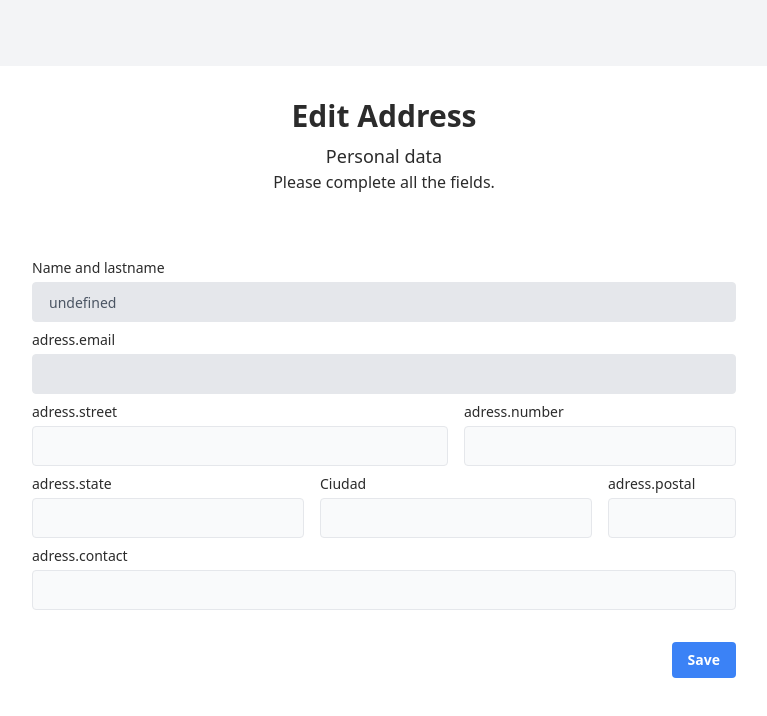
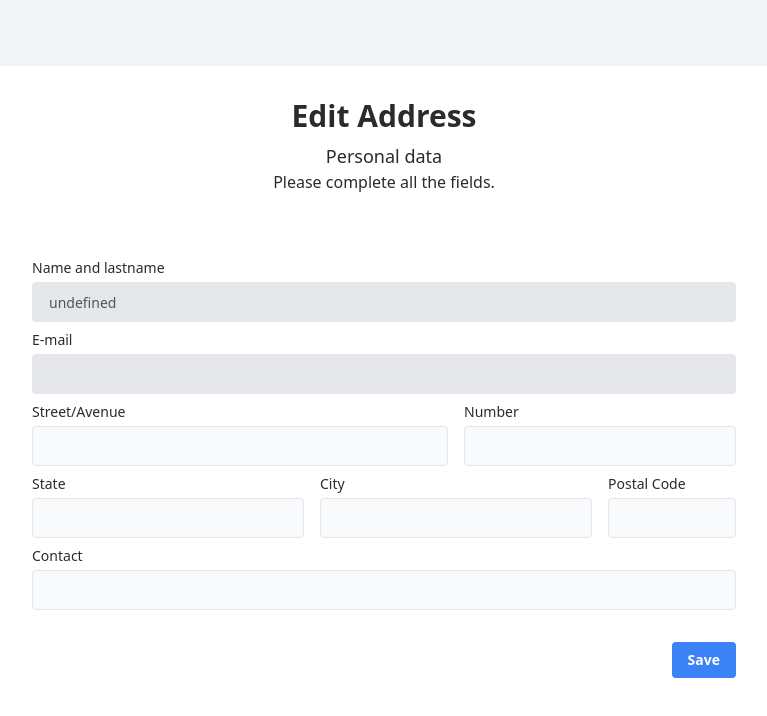
Before and after one commit to NiveJulian/Neoshop-Marketplace, a React (Vite) app in the folder Client/: page /adress in a window 1280 px wide. Shown: the top 716 px of the page, without its empty margins (256-1023 px from the left). Built offline with nearby package versions, Linux system fonts and the light colour scheme; no server answers.

Commit message:
retoques finales 3

```diff
--- a/Client/src/views/AdressUser.jsx
+++ b/Client/src/views/AdressUser.jsx
@@ -101,7 +101,7 @@ export const AdressUser = () => {
 
                 <div className="md:col-span-5">
                   <label htmlFor="email" style={{ color: textColor }}>
-                    {t('adress.email')}
+                    {t('adressUser.email')}
                   </label>
                   <input
                     type="email"
@@ -115,7 +115,7 @@ export const AdressUser = () => {
 
                 <div className="md:col-span-3">
                   <label htmlFor="adress_street" style={{ color: textColor }}>
-                    {t('adress.street')}
+                    {t('adressUser.street')}
                   </label>
                   <input
                     type="text"
@@ -129,7 +129,7 @@ export const AdressUser = () => {
 
                 <div className="md:col-span-2">
                   <label htmlFor="adress_nro" style={{ color: textColor }}>
-                    {t('adress.number')}
+                    {t('adressUser.number')}
                   </label>
                   <input
                     type="text"
@@ -143,7 +143,7 @@ export const AdressUser = () => {
 
                 <div className="md:col-span-2">
                   <label htmlFor="state" style={{ color: textColor }}>
-                    {t('adress.state')}
+                    {t('adressUser.state')}
                   </label>
                   <input
                     type="text"
@@ -157,7 +157,7 @@ export const AdressUser = () => {
 
                 <div className="md:col-span-2">
                   <label htmlFor="city" style={{ color: textColor }}>
-                    Ciudad
+                  {t('adressUser.city')}
                   </label>
                   <input
                     type="text"
@@ -171,7 +171,7 @@ export const AdressUser = () => {
 
                 <div className="md:col-span-1">
                   <label htmlFor="postalCode" style={{ color: textColor }}>
-                    {t('adress.postal')}
+                    {t('adressUser.postal')}
                   </label>
                   <input
                     type="text"
@@ -185,7 +185,7 @@ export const AdressUser = () => {
 
                 <div className="md:col-span-5">
                   <label htmlFor="phone_number" style={{ color: textColor }}>
-                    {t('adress.contact')}
+                    {t('adressUser.contact')}
                   </label>
                   <input
                     type="text"
--- a/Client/src/views/PayPreview.jsx
+++ b/Client/src/views/PayPreview.jsx
@@ -117,10 +117,9 @@ export const PayPreview = () => {
               className="mt-8 mb-8 ml-100 bg-blue-500 hover:bg-blue-700 text-white font-bold py-2 px-4 rounded-md text-lg flex items-center gap-2 justify-between"
               onClick={handleContinue}
             >
-              {/* {t('payPreview.continue')} */}
+
               {t("payPreview.continue")}{" "}
 
-              Continue{" "}
               <svg
                 xmlns="http://www.w3.org/2000/svg"
                 fill="none"
```
